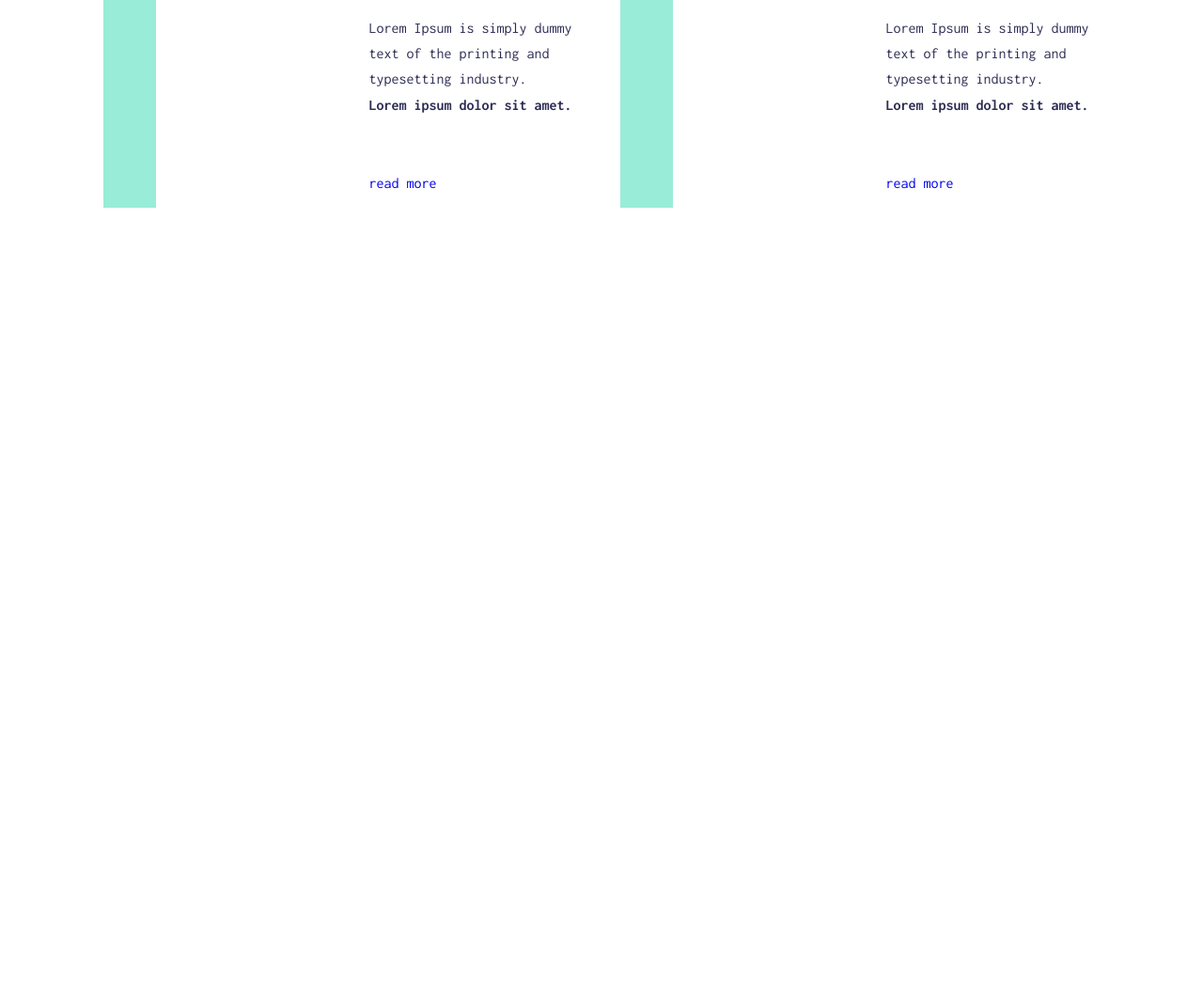
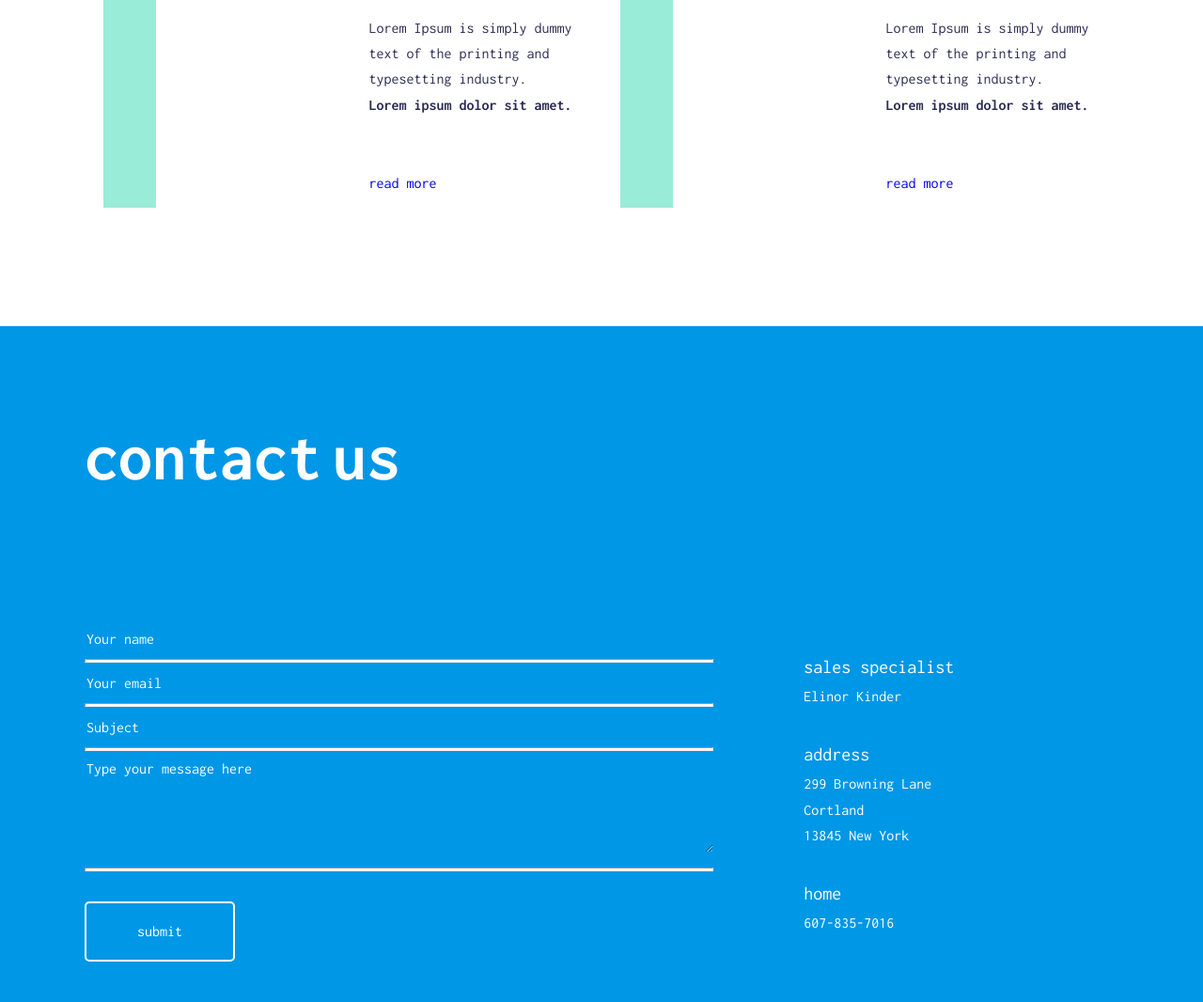
Before and after one commit to klubus/kodilla-fullstack, a plain HTML site: page module-1/index.html in a window 1280 px wide. Shown: the part 1393-2459 px from the top of the page at 94% size. Before the commit the page ends 1740 px from the top, so only its background shows below. Drawn offline with Linux system fonts and the light colour scheme; a web font is replaced by a local one.

Commit message:
module-1: contact us

```diff
--- a/module-1/index.html
+++ b/module-1/index.html
@@ -152,5 +152,43 @@
         </div>
       </div>
     </section>
+    <section class="contact">
+      <div class="container">
+        <h1 class="title">contact us</h1>
+        <div class="contact-wrapper">
+          <form class="form">
+            <input type="text" class="fname" placeholder="Your name" /><br />
+            <hr />
+            <input type="text" class="fname" placeholder="Your email" /><br />
+            <hr />
+            <input type="text" class="fname" placeholder="Subject" /><br />
+            <hr />
+            <textarea
+              class="fname"
+              placeholder="Type your message here"
+            ></textarea>
+            <br />
+            <hr />
+            <a href="#" class="btn btn-one">submit</a>
+          </form>
+          <div class="contact-details">
+            <p>
+              <span class="details-title">sales specialist</span> <br />
+              Elinor Kinder
+            </p>
+            <p>
+              <span class="details-title">address</span> <br />
+              299 Browning Lane <br />
+              Cortland <br />
+              13845 New York
+            </p>
+            <p>
+              <span class="details-title">home</span> <br />
+              607-835-7016
+            </p>
+          </div>
+        </div>
+      </div>
+    </section>
   </body>
 </html>
--- a/module-1/styles.css
+++ b/module-1/styles.css
@@ -279,3 +279,70 @@ h3 {
 .work-title {
   margin-top: 0;
 }
+
+/* contact */
+
+.contact {
+  background-color: #0097e6;
+  color: #ffffff;
+}
+
+.contact .container {
+  padding-bottom: 96px;
+}
+.contact .title {
+  padding: 96px 0;
+}
+
+.contact-wrapper {
+  display: flex;
+  align-items: center;
+  justify-content: center;
+  padding: 40px 0;
+  min-height: 300px;
+}
+
+.form {
+  flex: 2 0 0;
+  padding-right: 96px;
+}
+
+.contact-details {
+  flex: 1 0 0;
+  display: flex;
+  flex-direction: column;
+  justify-content: center;
+}
+
+.details-title {
+  font-size: 20px;
+}
+
+.fname {
+  width: 100%;
+  border: none;
+  background-color: #0097e6;
+  color: #ffffff;
+  font-size: 16px;
+  font-family: "Inconsolata", monospace;
+}
+
+.ftext {
+  height: 80%;
+}
+
+hr {
+  background-color: white;
+  height: 4px;
+}
+
+input::placeholder,
+textarea::placeholder {
+  color: #ffffff;
+  font-size: 16px;
+  font-family: "Inconsolata", monospace;
+}
+
+textarea {
+  height: 100px;
+}
```
